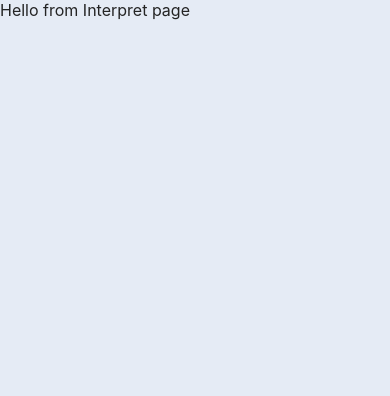
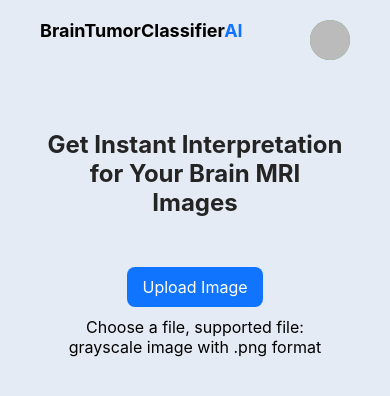
Before and after one commit to nicojonathan/BrainTumorClassifierAI, a React (Vite) app: page /interpret in a window 390 px wide. Shown: the top 396 px of the page. Built offline with nearby package versions, Linux system fonts and the light colour scheme; no server answers; sample sign-in values are in the browser's storage.

Commit message:
Create responsive UI for interpret page

```diff
--- a/src/App.jsx
+++ b/src/App.jsx
@@ -18,7 +18,7 @@ function App() {
         <section className="msg-cta">
           <h1>Enhance Diagnostic Accuracy with AI-Powered Brain Tumor Detection</h1>
           <p>Save time and improve efficiency with cutting-edge AI tools tailored for healthcare professionals. Make faster, more accurate diagnoses to support better outcomes in brain tumor detection and treatment planning.</p>
-          <a href="/interpret" className="cta-btn">
+          <a href="/interpret" className="btn">
             Start scanning!
           </a>
         </section>
@@ -97,7 +97,7 @@ function App() {
             </div>
           </div>
 
-          <a href="/interpret" className="cta-btn">
+          <a href="/interpret" className="btn">
             Upload your first image now!
           </a>
         </section>
--- a/src/Interpret.jsx
+++ b/src/Interpret.jsx
@@ -1,5 +1,71 @@
+import { useState } from "react";
+import Nav from "./Nav.jsx";
+import "./styles/Interpret.css";
+
 function Interpret() {
-  return <div>Hello from Interpret page</div>;
+  const [image, setImage] = useState(null);
+
+  const handleImageUpload = (event) => {
+    const file = event.target.files[0]; // Get the uploaded file
+    if (file) {
+      const reader = new FileReader();
+      reader.onloadend = () => {
+        setImage(reader.result); // Set the image as base64 string or as needed
+      };
+      reader.readAsDataURL(file); // Read file as base64
+    }
+  };
+
+  const handleSelectAnotherImage = () => {
+    setImage(null);
+  };
+
+  // Handle form submission (image to ML model)
+  const handleSubmit = (event) => {
+    event.preventDefault(); // Prevent default form submission behavior
+    if (image) {
+      console.log("Image successfully uploaded! Sending to ML model...");
+      // Here, you can pass the image to your ML model (e.g., via API or directly in code)
+      // For demonstration, logging the image data
+    } else {
+      console.log("No image uploaded yet!");
+    }
+  };
+
+  return (
+    <>
+      <Nav />
+      <div className="container-hero">
+        <section className="msg-cta interpret-cta">
+          <h1>Get Instant Interpretation for Your Brain MRI Images</h1>
+        </section>
+        <section className="upload-img">
+          {image && (
+            <div className="img-preview">
+              <img src={image} alt="Uploaded" style={{ maxWidth: "300px", maxHeight: "300px" }} />
+              <a className="close-btn" onClick={handleSelectAnotherImage}>
+                x
+              </a>
+            </div>
+          )}
+
+          <input type="file" accept="image/*" onChange={handleImageUpload} style={{ display: "none" }} id="image-upload-input" />
+
+          {!image && (
+            <label htmlFor="image-upload-input">
+              <a className="btn upload-img-btn">Upload Image</a>
+            </label>
+          )}
+
+          {image && (
+            <a className="btn submit-btn" onClick={handleSubmit}>
+              Start scanning!
+            </a>
+          )}
+        </section>
+      </div>
+    </>
+  );
 }
 
 export default Interpret;
--- a/src/Nav.jsx
+++ b/src/Nav.jsx
@@ -54,8 +54,8 @@ function Nav() {
         </div>
 
         <div className="nav-menu">
-          <a className="cta-btn" href="/interpret">
-            Interpret
+          <a className="btn" href={location.pathname === "/" ? "/interpret" : "/"}>
+            {location.pathname === "/" ? "Interpret" : "Home"}
           </a>
           {user ? (
             <div className="profile-icon" onClick={toggleDropdown}>
--- a/src/styles/App.css
+++ b/src/styles/App.css
@@ -71,7 +71,7 @@ section.msg-cta {
   margin-bottom: 30px;
 }
 
-.how-it-works .cta-btn {
+.how-it-works .btn {
   width: fit-content;
   margin: auto;
 }
--- /dev/null
+++ b/src/styles/Interpret.css
@@ -0,0 +1,72 @@
+section.interpret-cta {
+  height: auto;
+}
+
+section.upload-img * {
+  display: block;
+  margin: auto;
+  text-align: center;
+}
+
+.upload-img-btn,
+.submit-btn {
+  cursor: pointer;
+}
+
+.upload-img-btn {
+  position: relative;
+}
+
+.upload-img-btn::after {
+  content: "Choose a file, supported file: grayscale image with .png format";
+  position: absolute;
+  top: 50px;
+  left: -70px;
+  right: -70px;
+  width: fit-content;
+  color: black;
+}
+
+div.img-preview {
+  margin-bottom: 20px;
+  position: relative;
+}
+
+.img-preview .close-btn {
+  width: 20px;
+  height: 20px;
+  border-radius: 50%;
+  background-color: white;
+  line-height: 15px;
+  color: black;
+  font-weight: 600;
+  position: absolute;
+  right: 240px;
+  top: -10px;
+  border: 1px solid black;
+  cursor: pointer;
+}
+
+@media (max-width: 960px) {
+  .img-preview .close-btn {
+    right: 165px;
+  }
+}
+
+@media (max-width: 768px) {
+  .img-preview .close-btn {
+    right: 100px;
+  }
+}
+
+@media (max-width: 576px) {
+  .img-preview .close-btn {
+    right: 40px;
+  }
+}
+
+@media (max-width: 480px) {
+  .img-preview .close-btn {
+    right: -8px;
+  }
+}
--- a/src/styles/Nav.css
+++ b/src/styles/Nav.css
@@ -81,7 +81,7 @@ nav {
 }
 
 @media (max-width: 576px) {
-  nav .cta-btn {
+  nav .btn {
     display: none;
   }
 
--- a/src/styles/index.css
+++ b/src/styles/index.css
@@ -21,7 +21,7 @@ a {
   text-decoration: none;
 }
 
-.cta-btn {
+.btn {
   padding: 10px 15px;
   background-color: #1174ff;
   color: white;
@@ -29,6 +29,8 @@ a {
   display: flex;
   justify-content: center;
   align-items: center;
+  width: fit-content;
+  margin: auto;
 }
 
 .signin {
@@ -50,7 +52,7 @@ a {
 }
 
 @media (max-width: 576px) {
-  nav .cta-btn {
+  nav .btn {
     padding: 5px;
     font-size: 14px;
   }
```
